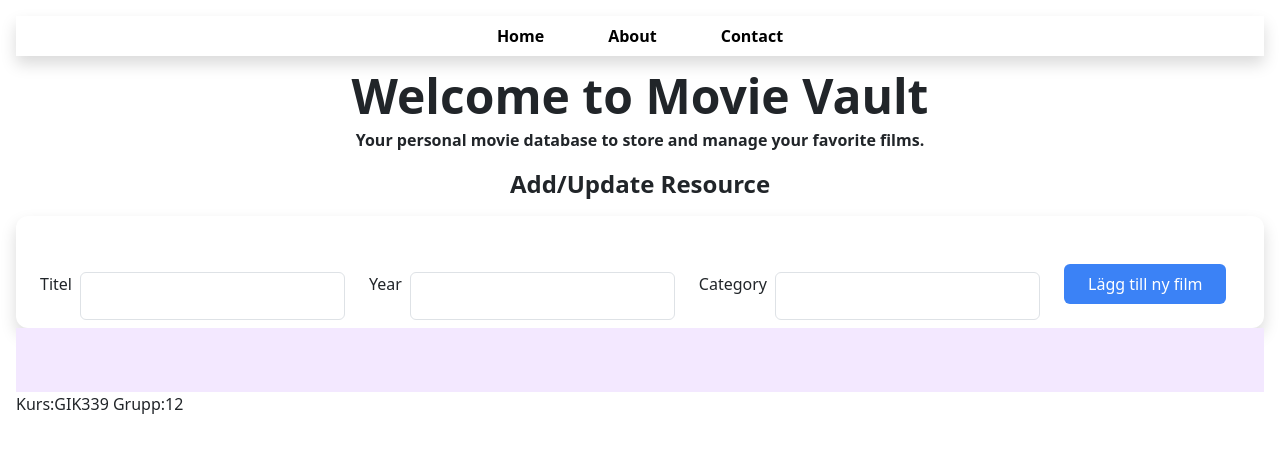
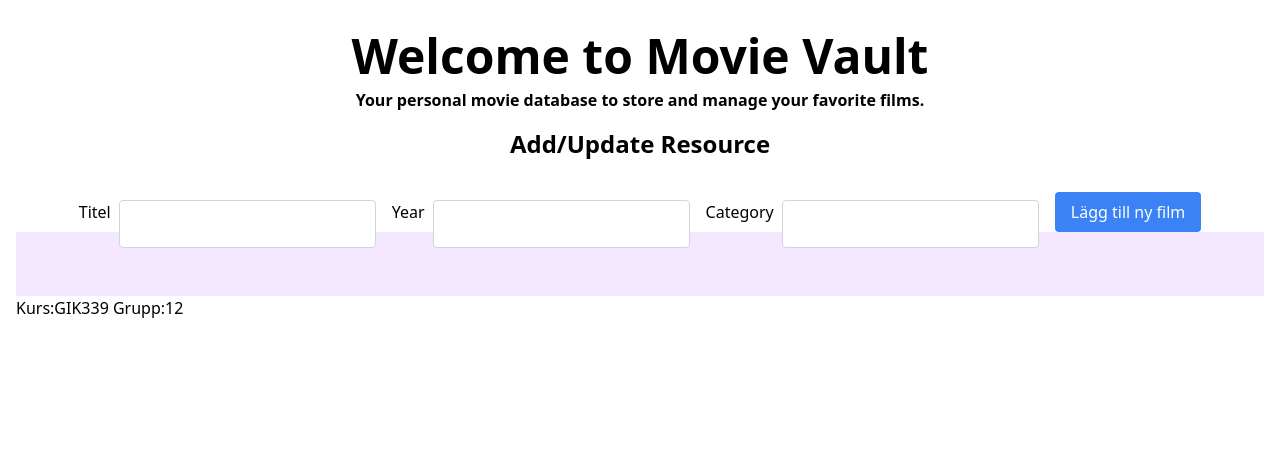
Before and after one commit to RavenMaker/gik399-12-projekt, a website with bundled scripts: page index.html in a window 1280 px wide. Built offline with nearby package versions, Linux system fonts and the light colour scheme; files whose address does not match are found by name.

Commit message:
Refactor HTML structure and remove Bootstrap references; add Tailwind CSS and JavaScript links

```diff
--- a/index.html
+++ b/index.html
@@ -5,9 +5,7 @@
   <meta name="viewport" content="width=device-width, initial-scale=1.0">
   <title>Filmbibliotek</title>
   <link rel="stylesheet" href="style.css">
-  <link
-        href="https://cdn.jsdelivr.net/npm/bootstrap/dist/css/bootstrap.min.css"
-        rel="stylesheet">
+
     <link rel="stylesheet" href="style.css">
     <link js="script" src="javascript/frontend/index.js"></script>
     <script src="https://cdn.tailwindcss.com"></script>
@@ -19,13 +17,6 @@
     </header>
     <!--nav-->
      <header id="main-header">
-        <nav class="w-full bg-white shadow h-50%" id="main-nav">
-            <ul class="flex flex-row items-center justify-center text-1xl font-bold gap-3 max-w-7xl">
-                <li><a href="#home">Home</a></li>
-                <li><a href="#about">About</a></li>
-                <li><a href="#contact">Contact</a></li>
-            </ul>
-        </nav>
     </header>
 <!--
     <section>
@@ -56,13 +47,14 @@
     </section>
 -->
     <!--Body-->
-    <body>
+
+
         <div class="w-auto border-gray-300" id="main-container">
             <section id="hero-section">
                 <h1 class="text-5xl font-bold text-center ">Welcome to Movie Vault</h1>
                 <p class=" font-bold text-center">Your personal movie database to store and manage your favorite films.</p>
             </section>
-
+<form class="" id="movieForm">
             <section class="text-center" id="main-section">
                 <h2 class="text-2xl font-bold ">Add/Update Resource</h2>
 
--- a/javascript/frontend/index.js
+++ b/javascript/frontend/index.js
@@ -242,3 +242,6 @@ document.addEventListener("DOMContentLoaded", () => {
 // [ ] Visas vid UPDATE
 // [ ] Visas vid DELETE
 // [ ] Text kan komma från backend-response
+
+
+//Messages, create, update, delete
```
